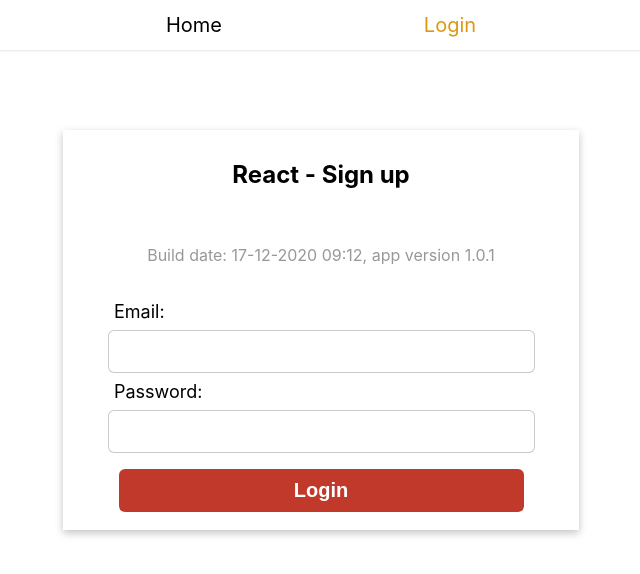
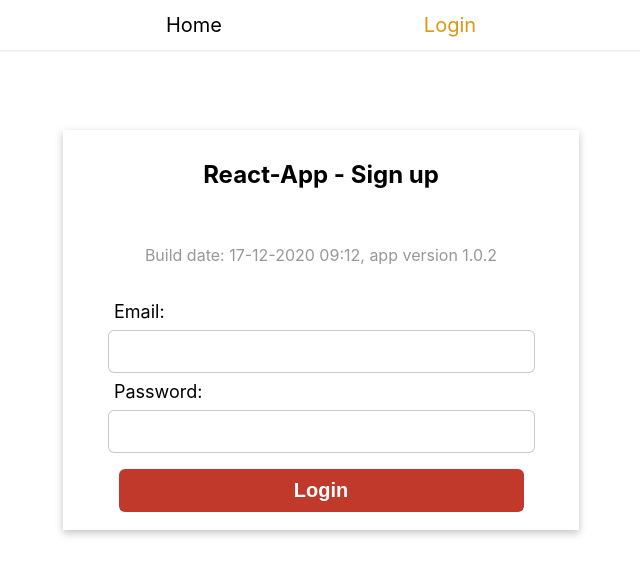
Before and after one commit to Amer15/react-notify-onrelease, a React (Create React App) app in the folder client/: page /login in a window 1280 px wide. Shown: the top 574 px of the page, without its empty margins (319-959 px from the left). Built offline with nearby package versions, Linux system fonts and the light colour scheme; no server answers.

Commit message:
added getAppVersion util function

```diff
--- a/client/src/components/loginForm/LoginForm.js
+++ b/client/src/components/loginForm/LoginForm.js
@@ -68,7 +68,7 @@
             {errorMsgs ? <p id='error' onClick={hideMsg}>{errorMsgs}</p> : null}
             {successMsgs ? <p id='success' onClick={hideMsg}>{successMsgs}</p> : null}
             <div id="Form-container">
-                <h2>React - Sign up</h2>
+                <h2>React-App - Sign up</h2>
                 <br />
                 <p id='build-date'>Build date: {getBuildDate(packageJson.buildDate)}, app version {getAppVersion()}</p>
                 <br />
--- a/client/src/utils/utils.js
+++ b/client/src/utils/utils.js
@@ -8,5 +8,5 @@
 
 
 export const getAppVersion = () => {
-    return '1.0.1';
+    return '1.0.2';
 }
```
